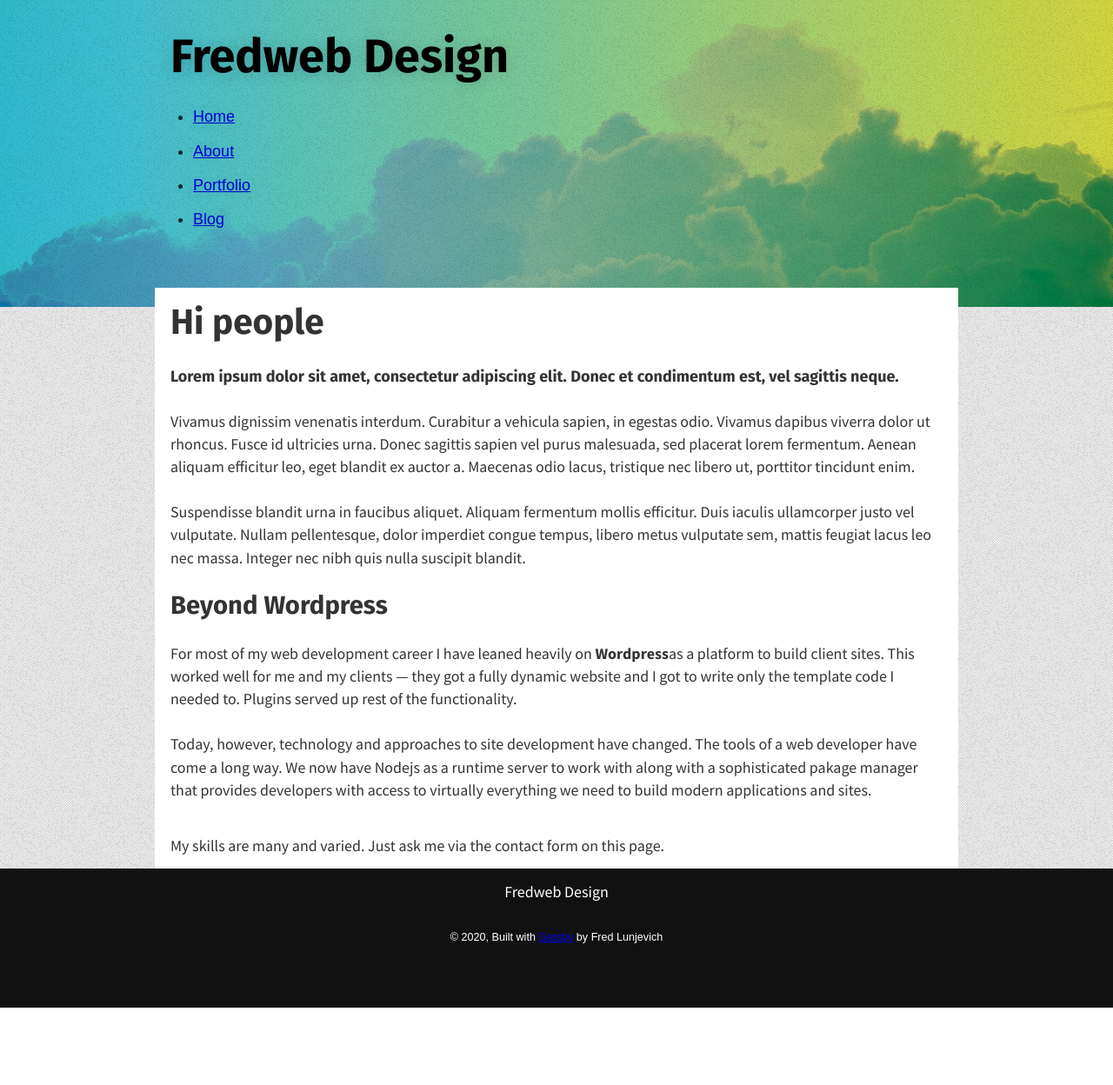
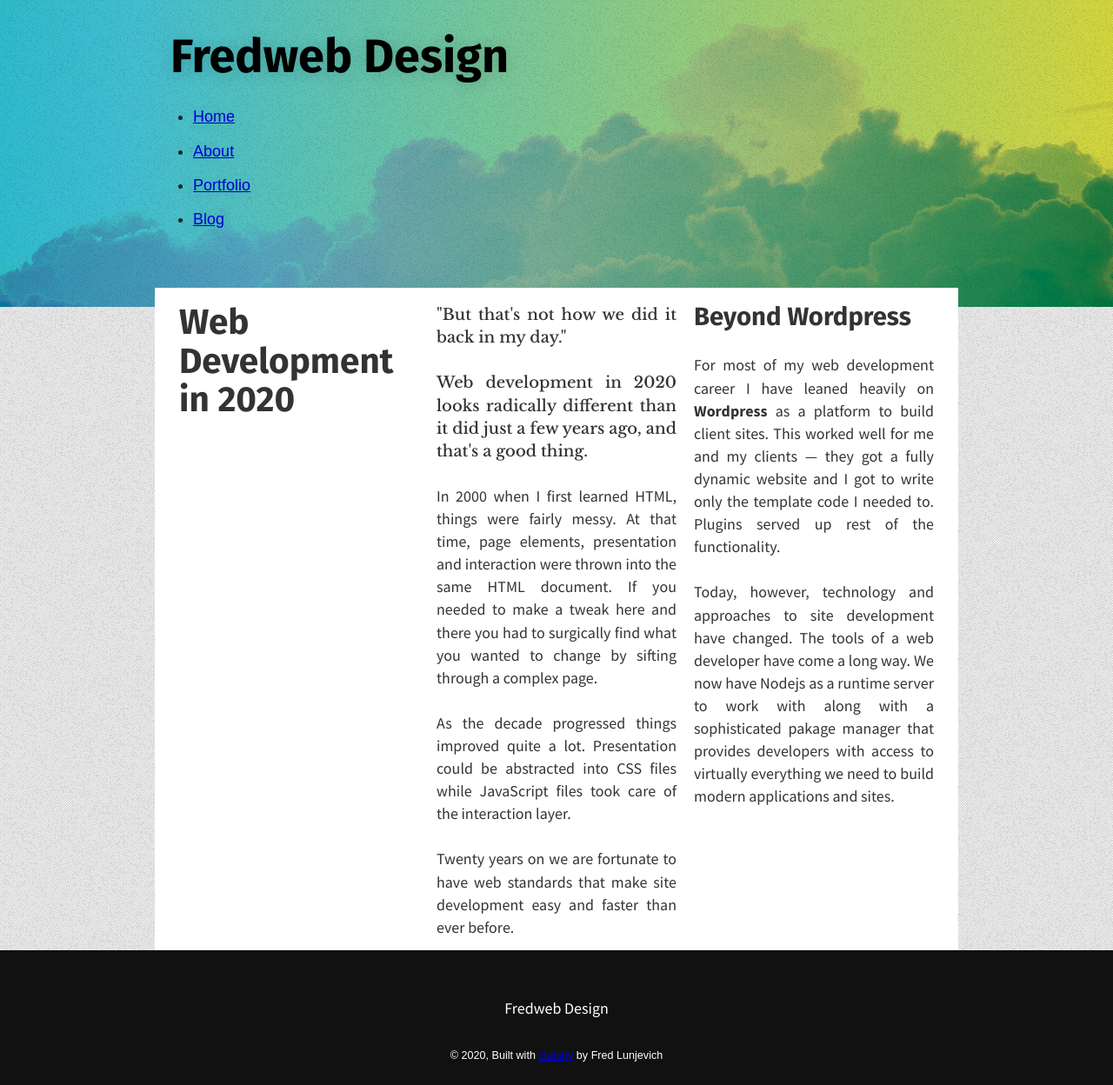
Before and after one commit to Floony7/fredweb-gatsby-site, a Gatsby site: page / in a window 1280 px wide. Shown: the whole page at 87% size. Before the commit the page ends 1159 px from the top, so only its background shows below. Built offline with nearby package versions, Linux system fonts and the light colour scheme; Gatsby itself is replaced by a stand-in of ours.

Commit message:
Styling and content added

```diff
--- a/src/components/footer.js
+++ b/src/components/footer.js
@@ -5,7 +5,7 @@ import FooterStyles from "./footer.module.scss"
 const Footer = ({ data }) => {
     return (
         <footer className={FooterStyles.colophon}>
-            <div className="container">
+            <div className={FooterStyles.container}>
                 <p>{data.title}</p>
                 <small className={FooterStyles.credits}>© {new Date().getFullYear()}, Built with
                 {` `}
--- a/src/components/footer.module.scss
+++ b/src/components/footer.module.scss
@@ -2,6 +2,7 @@
     min-height: 20vh;
     color: #fff;
     background-color: #111;
+    // background-image: url('../images/kindajean.png');
     position: relative;
     text-align: center;
     padding: 2rem 0;
--- a/src/pages/index.js
+++ b/src/pages/index.js
@@ -17,19 +17,26 @@ const IndexPage = () => (
     <div className="wrapper">
       {/* <section className={IndexStyles.sectionHero}> */}
       <section className="outer outer--hero">
-        <div className="container">
-        <h1>Hi people</h1>
-        <p className="lead">Lorem ipsum dolor sit amet, consectetur adipiscing elit. Donec et condimentum est, vel sagittis neque.</p>
-        <p>Vivamus dignissim venenatis interdum. Curabitur a vehicula sapien, in egestas odio. Vivamus dapibus viverra dolor ut rhoncus. Fusce id ultricies urna. Donec sagittis sapien vel purus malesuada, sed placerat lorem fermentum. Aenean aliquam efficitur leo, eget blandit ex auctor a. Maecenas odio lacus, tristique nec libero ut, porttitor tincidunt enim.</p>
-        <p>Suspendisse blandit urna in faucibus aliquet. Aliquam fermentum mollis efficitur. Duis iaculis ullamcorper justo vel vulputate. Nullam pellentesque, dolor imperdiet congue tempus, libero metus vulputate sem, mattis feugiat lacus leo nec massa. Integer nec nibh quis nulla suscipit blandit.</p>
-        <h2>Beyond Wordpress</h2>
-        <p>For most of my web development career I have leaned heavily on <strong>Wordpress</strong>as a platform to build client sites. This worked well for me and my clients &mdash; they got a fully dynamic website and I got to write only the template code I needed to. Plugins served up rest of the functionality.</p>
-        <p>Today, however, technology and approaches to site development have changed. The tools of a web developer have come a long way. We now have Nodejs as a runtime server to work with along with a sophisticated pakage manager that provides developers with access to virtually everything we need to build modern applications and sites.</p>
+        <div className="container container--flex-container">
+        <div className="flex-col">
+          <h1>Web Development in 2020</h1>
         </div>
+          <div className="flex-col">
+            <p className="lead">"But that's not how we did it back in my day."</p><p className="lead">Web development in 2020 looks radically different than it did just a few years ago, and that's a good thing.</p>
+            <p>In 2000 when I first learned HTML, things were fairly messy. At that time, page elements, presentation and interaction were thrown into the same HTML document. If you needed to make a tweak here and there you had to surgically find what you wanted to change by sifting through a complex page.</p>
+            <p>As the decade progressed things improved quite a lot. Presentation could be abstracted into CSS files while JavaScript files took care of the interaction layer.</p>
+            <p>Twenty years on we are fortunate to have web standards that make site development easy and faster than ever before.</p>
+          </div>
+          <div className="flex-col">
+            <h2>Beyond Wordpress</h2>
+            <p>For most of my web development career I have leaned heavily on <strong>Wordpress</strong> as a platform to build client sites. This worked well for me and my clients &mdash; they got a fully dynamic website and I got to write only the template code I needed to. Plugins served up rest of the functionality.</p>
+            <p>Today, however, technology and approaches to site development have changed. The tools of a web developer have come a long way. We now have Nodejs as a runtime server to work with along with a sophisticated pakage manager that provides developers with access to virtually everything we need to build modern applications and sites.</p>
+            </div>
+          </div>
       </section>
-      <Section classes="outer outer--skills">
+      {/* <Section classes="outer outer--skills">
         <p>My skills are many and varied. Just ask me via the contact form on this page.</p>
-      </Section>
+      </Section> */}
     </div>
   </Layout>
 )
--- a/src/styles/index.scss
+++ b/src/styles/index.scss
@@ -17,18 +17,36 @@ p {
 }
 
 .lead {
-    font-family: 'Fira sans', serif;
-    font-weight: 700;
+    // font-family: 'Fira sans', serif;
+    font-family: 'Libre Baskerville', serif;
+    font-weight: 500;
 }
+
+/* main {
+    box-shadow: rgba(0, 0, 0, 0.3) -3px -3px 3px;
+} */
 
 .container {
     max-width: 960px;
     padding: 1rem 1rem 3rem 1rem;
     margin: -40px auto -60px auto;
-    display: flex;
-    flex-direction: column;
+    /* display: flex;
+    flex-direction: row;
+    justify-content: space-between;
+    flex-basis: calc(100% / 3); */
+
+    &--flex-container {
+        display: grid;
+        grid-template-columns: repeat(auto-fill, minmax(280px, 3fr));
+    }
 }
 
+.flex-col {
+    // flex: 1;
+    padding: 0 5px;
+    margin: 0 5px;
+    text-align: justify;
+}
 
 .content {
     flex-grow: 1;
```
